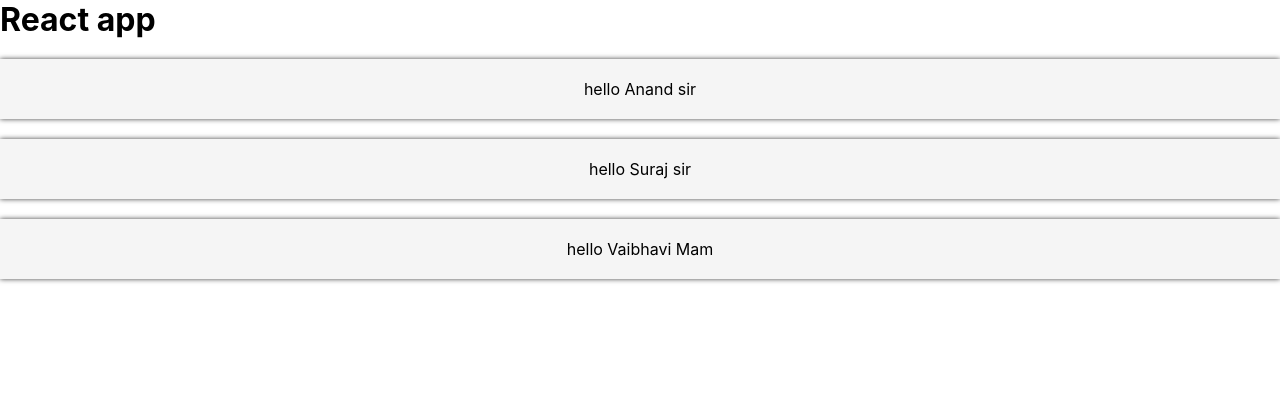
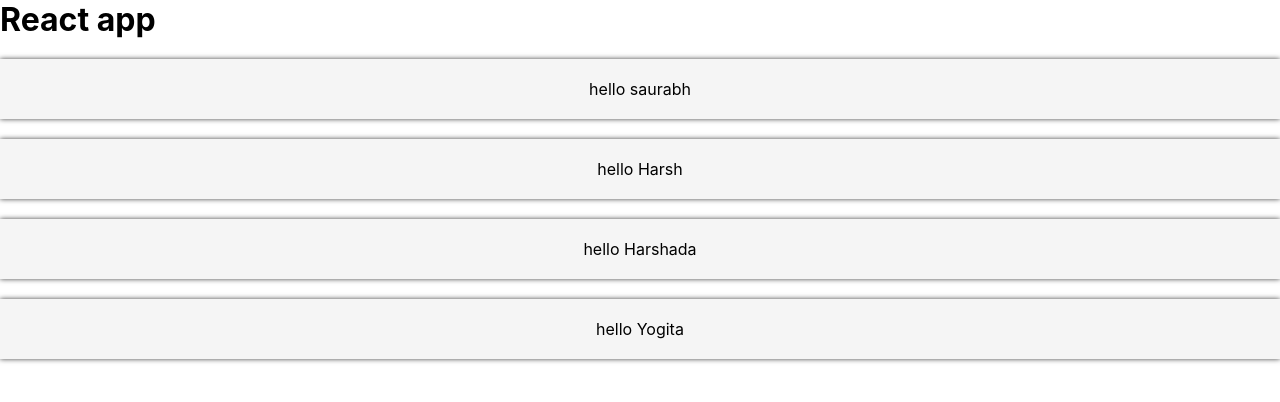
Before and after one commit to saurabhjaykar1603/map-functon-practice, a React (Create React App) app: page / in a window 1280 px wide. Shown: the top 402 px of the page. Built offline with nearby package versions, Linux system fonts and the light colour scheme.

Commit message:
map func in array

```diff
--- a/src/App.js
+++ b/src/App.js
@@ -2,13 +2,15 @@ import React from 'react'
 import Student from './Student'
 
 function App() {
+  const students = ["saurabh","Harsh","Harshada","Yogita" ]
   return (
     <div>
       <h1>React app</h1>
-      <Student name='Anand sir'/>
-      <Student name='Suraj sir'/>
-    <Student name='Vaibhavi Mam'/>
-
+     {
+      students.map((stude)=>{
+        return <Student name={stude}/>
+      })
+     }
     </div>
   )
 }
```
